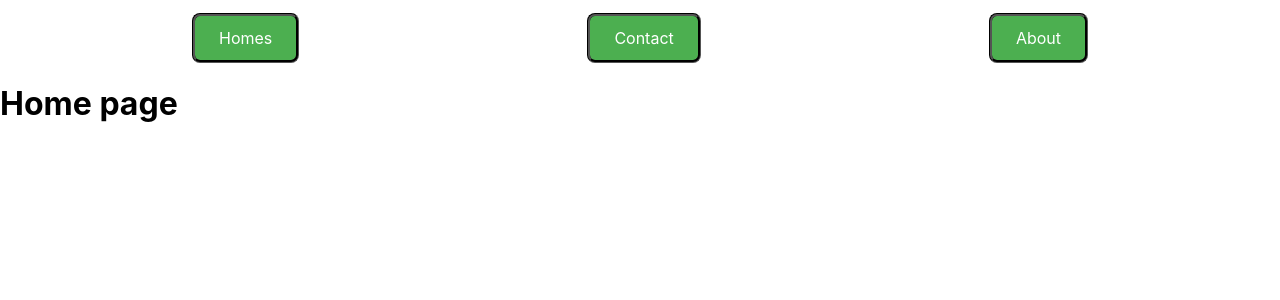
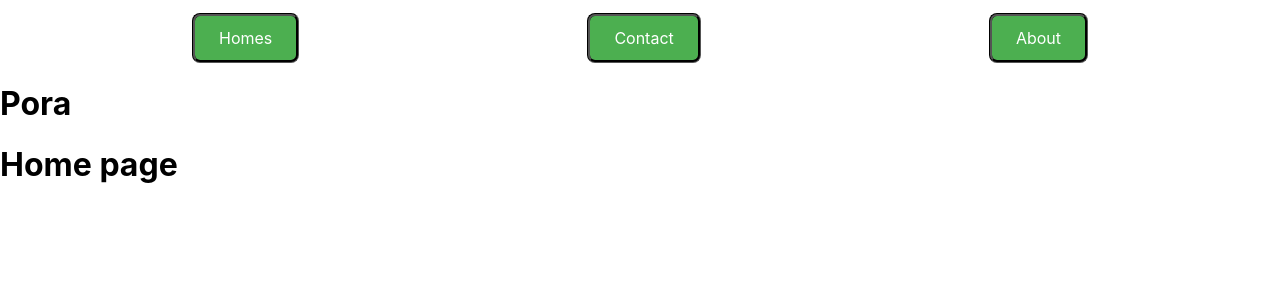
Before and after one commit to ramkapse1234/project1, a React (Create React App) app: page / in a window 1280 px wide. Shown: the top 300 px of the page. Built offline with nearby package versions, Linux system fonts and the light colour scheme.

Commit message:
Updated files

```diff
--- a/src/App.js
+++ b/src/App.js
@@ -12,6 +12,7 @@ function App() {
     <BrowserRouter>
 <>
     <Header/>
+    <h1>Pora</h1>
 
     <Switch>
       <Route exact path="/" component={Home}/>
```
